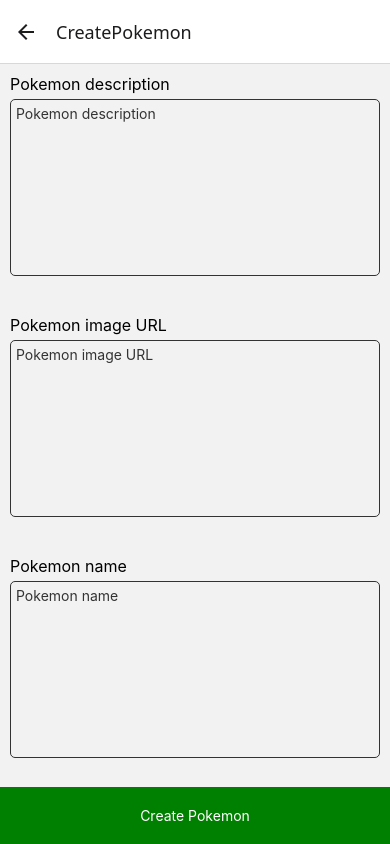
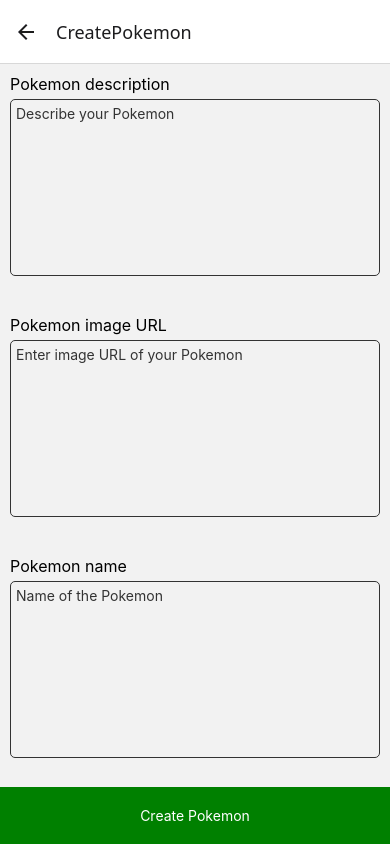
Before and after one commit to worldwalker/PokeQuiz, a React Native app: screen /CreatePokemon in a window 390 px wide. Built offline with nearby package versions, Linux system fonts and the light colour scheme.

Commit message:
fix: PokemonCreteInput design fix

```diff
--- a/src/components/PokemonCreateInput.tsx
+++ b/src/components/PokemonCreateInput.tsx
@@ -2,16 +2,17 @@
 
 type PokemonCreteInput = {
   title: string;
+  placeholder: string;
 };
 function PokemonCreteInput(props: PokemonCreteInput) {
-  console.log('PokemonCreteInput props', props);
+  const { title, placeholder } = props;
 
   return (
     <View style={styles.inputContainer}>
-      <Text style={styles.title}>{props.title}</Text>
+      <Text style={styles.title}>{title}</Text>
       <TextInput
         multiline={true}
-        placeholder={props.title}
+        placeholder={props.placeholder}
         placeholderTextColor={'#333'}
         style={styles.input}
       />
--- a/src/screens/CreatePokemonScreen.tsx
+++ b/src/screens/CreatePokemonScreen.tsx
@@ -18,9 +18,18 @@
 
   return (
     <View style={styles.container}>
-      <PokemonCreteInput title="Pokemon description" />
-      <PokemonCreteInput title="Pokemon image URL" />
-      <PokemonCreteInput title="Pokemon name" />
+      <PokemonCreteInput
+        title="Pokemon description"
+        placeholder="Describe your Pokemon"
+      />
+      <PokemonCreteInput
+        title="Pokemon image URL"
+        placeholder="Enter image URL of your Pokemon"
+      />
+      <PokemonCreteInput
+        title="Pokemon name"
+        placeholder="Name of the Pokemon"
+      />
 
       <PokemonButton
         title="Create Pokemon"
```
